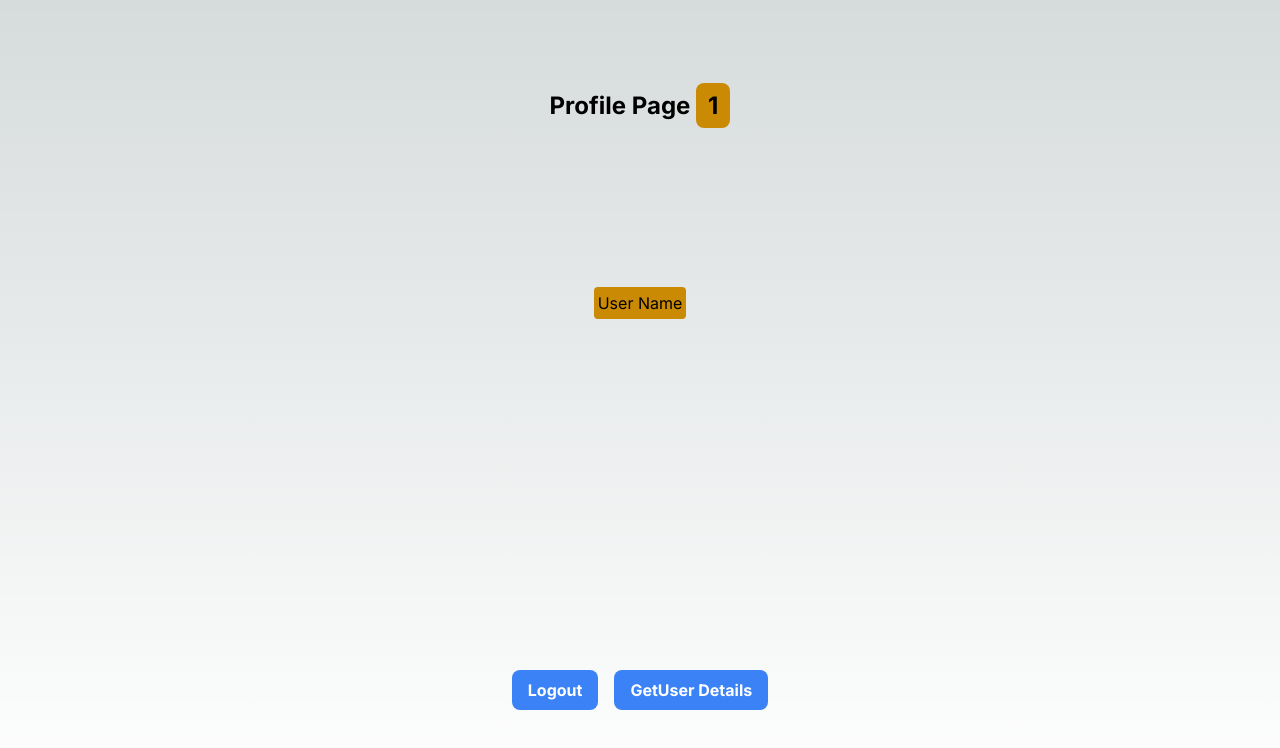
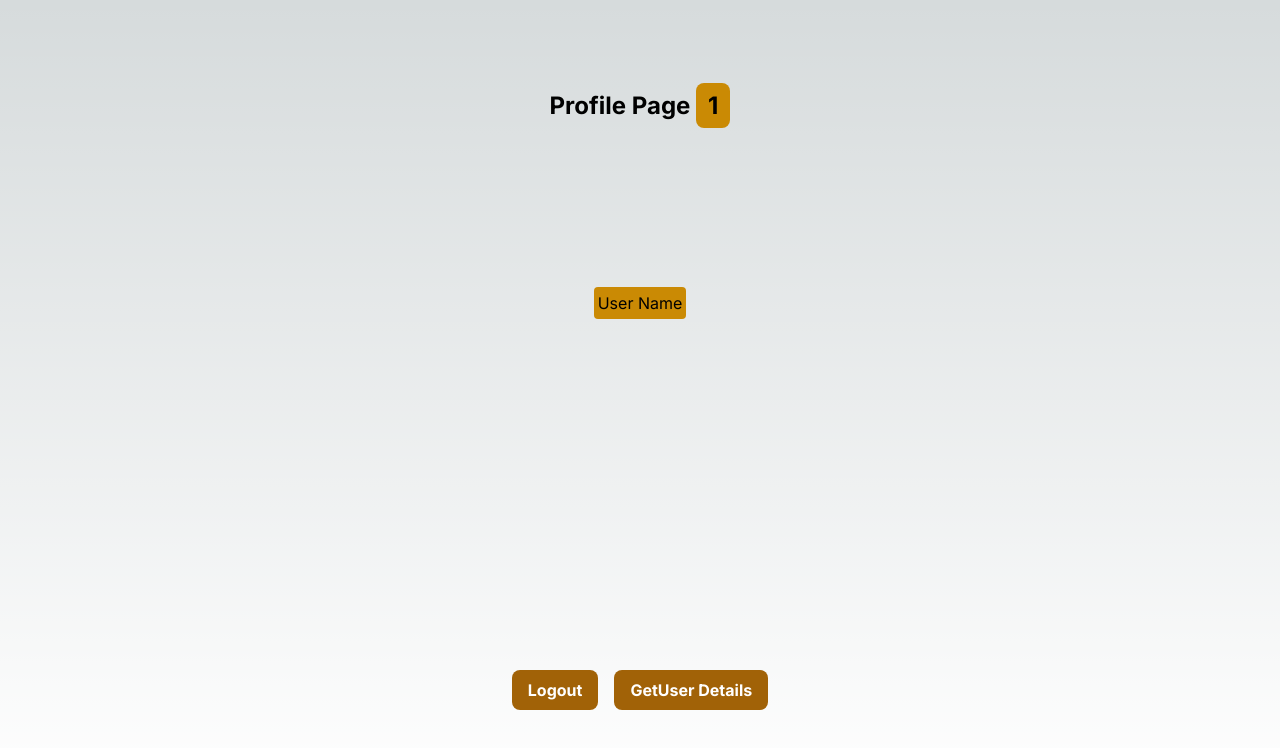
Before and after one commit to HaiVvolf777/Nextjs-Project, a Next.js app: page /profile/1 in a window 1280 px wide. Shown: the top 748 px of the page. Built offline with nearby package versions, Linux system fonts and the light colour scheme.

Commit message:
Update page.tsx

```diff
--- a/src/app/profile/[id]/page.tsx
+++ b/src/app/profile/[id]/page.tsx
@@ -48,14 +48,14 @@ const UserProfilePage = ({ params }: any) => {
         <div className="flex gap-4 mt-5">
           <button
             onClick={logout}
-            className="bg-blue-500 hover:bg-blue-700 text-white font-bold py-2 px-4 rounded-lg"
+            className="bg-yellow-700 hover:bg-yellow-800 text-white font-bold py-2 px-4 rounded-lg"
           >
             Logout
           </button>
 
           <button
             onClick={getUserDetails}
-            className="bg-blue-500  hover:bg-blue-700 text-white font-bold py-2 px-4 rounded-lg"
+            className="bg-yellow-700  hover:bg-yellow-800 text-white font-bold py-2 px-4 rounded-lg"
           >
             GetUser Details
           </button>
```
